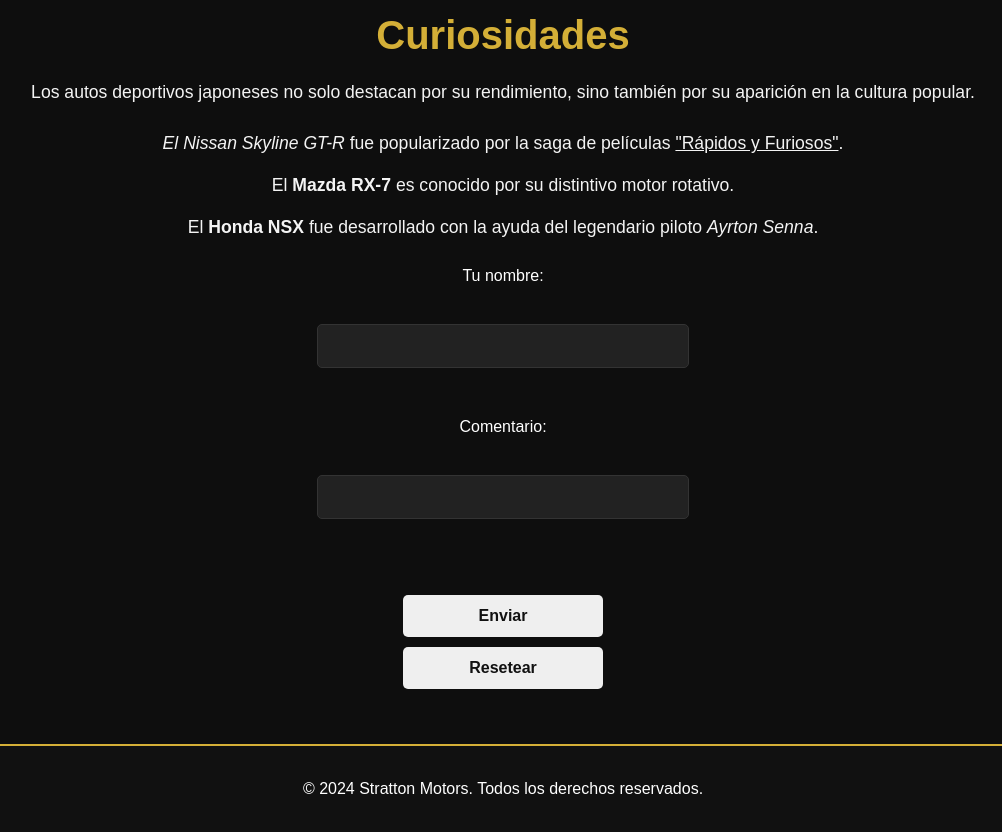
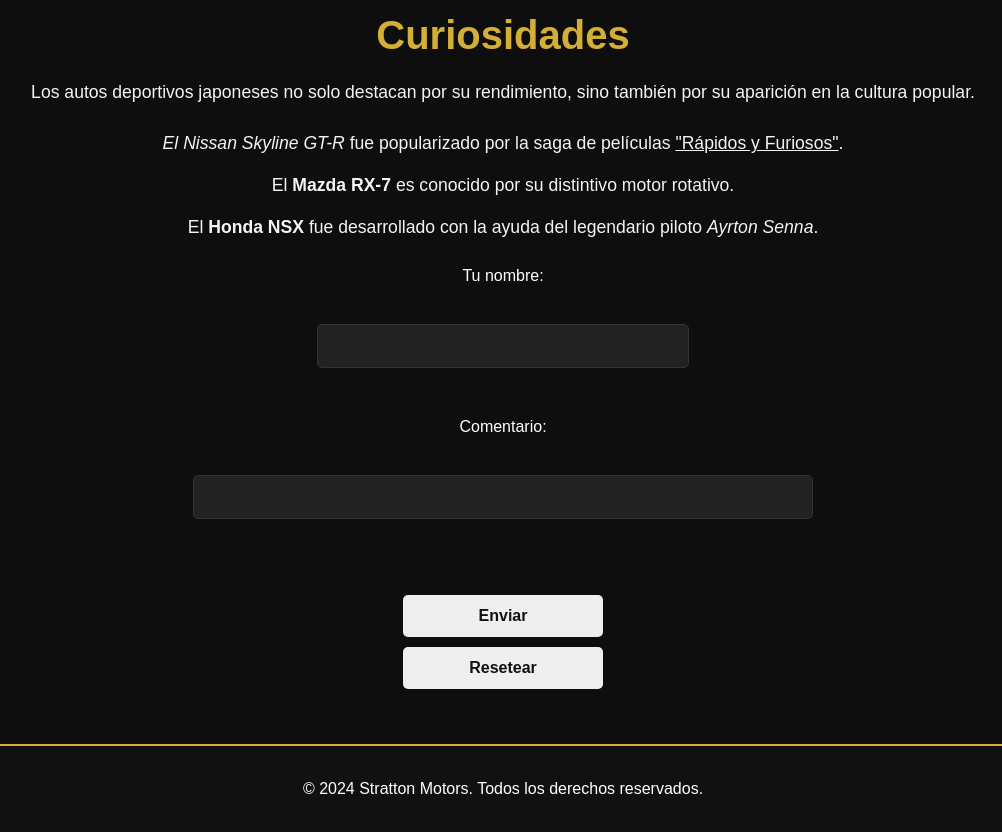
Before and after one commit to juancamilossj/Stratton-Motors, a plain HTML site: page index.html in a window 1280 px wide. Shown: the part 3674-4506 px from the top of the page, without its empty margins (137-1139 px from the left). Drawn offline with Linux system fonts and the light colour scheme.

Commit message:
Update index.html

```diff
--- a/index.html
+++ b/index.html
@@ -98,7 +98,7 @@
             <label for="nombre">Tu nombre:</label><br>
             <input type="text" id="nombre" name="nombre"><br>
             <label for="comentario">Comentario:</label><br>
-            <input type="text" id="comentario" name="comentario" style="width: 30%;"><br><br>
+            <input type="text" id="comentario" name="comentario" style="width: 50%;"><br><br>
             <button type="submit">Enviar</button>
             <button type="reset">Resetear</button>
         </form>
```
